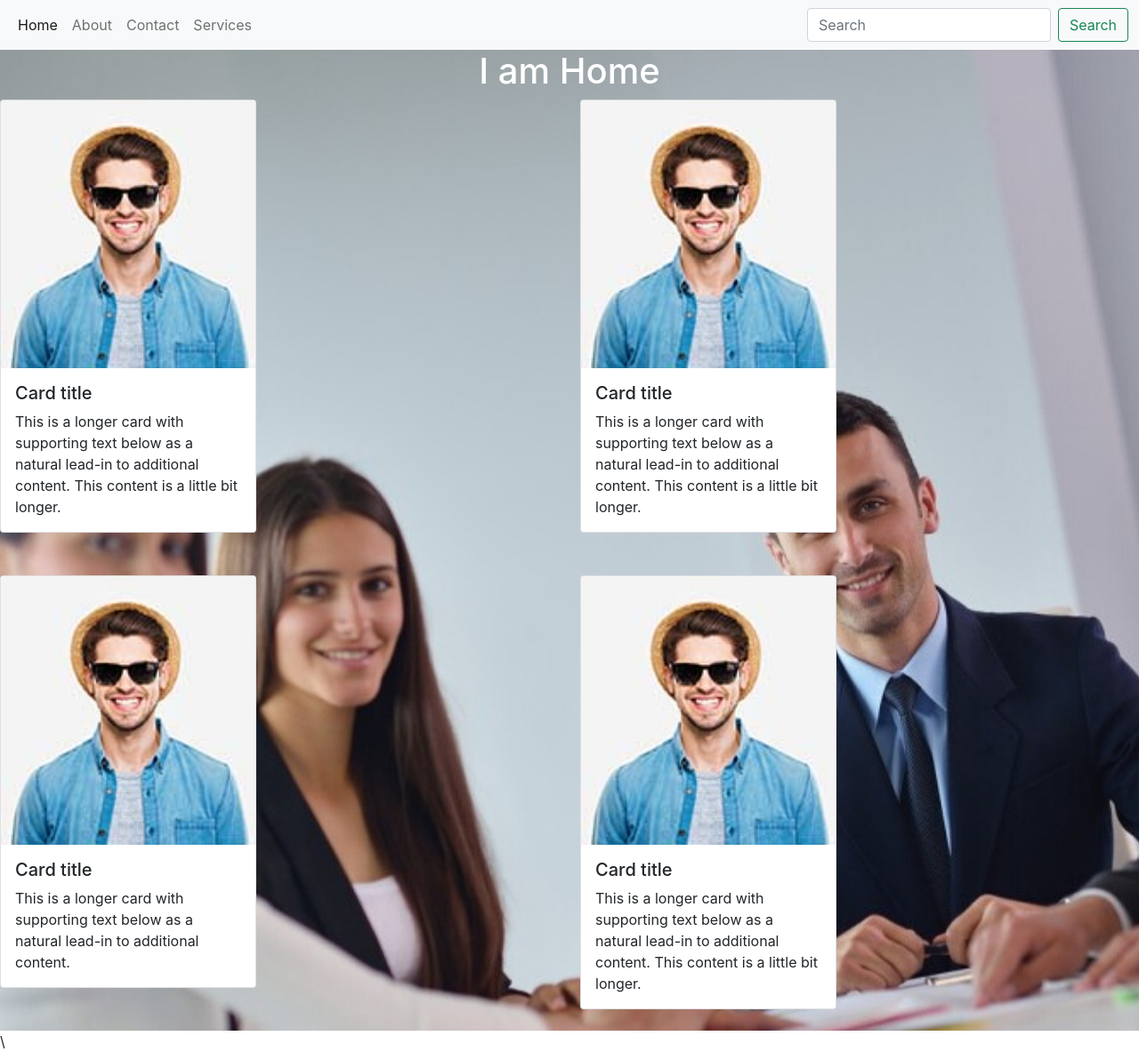
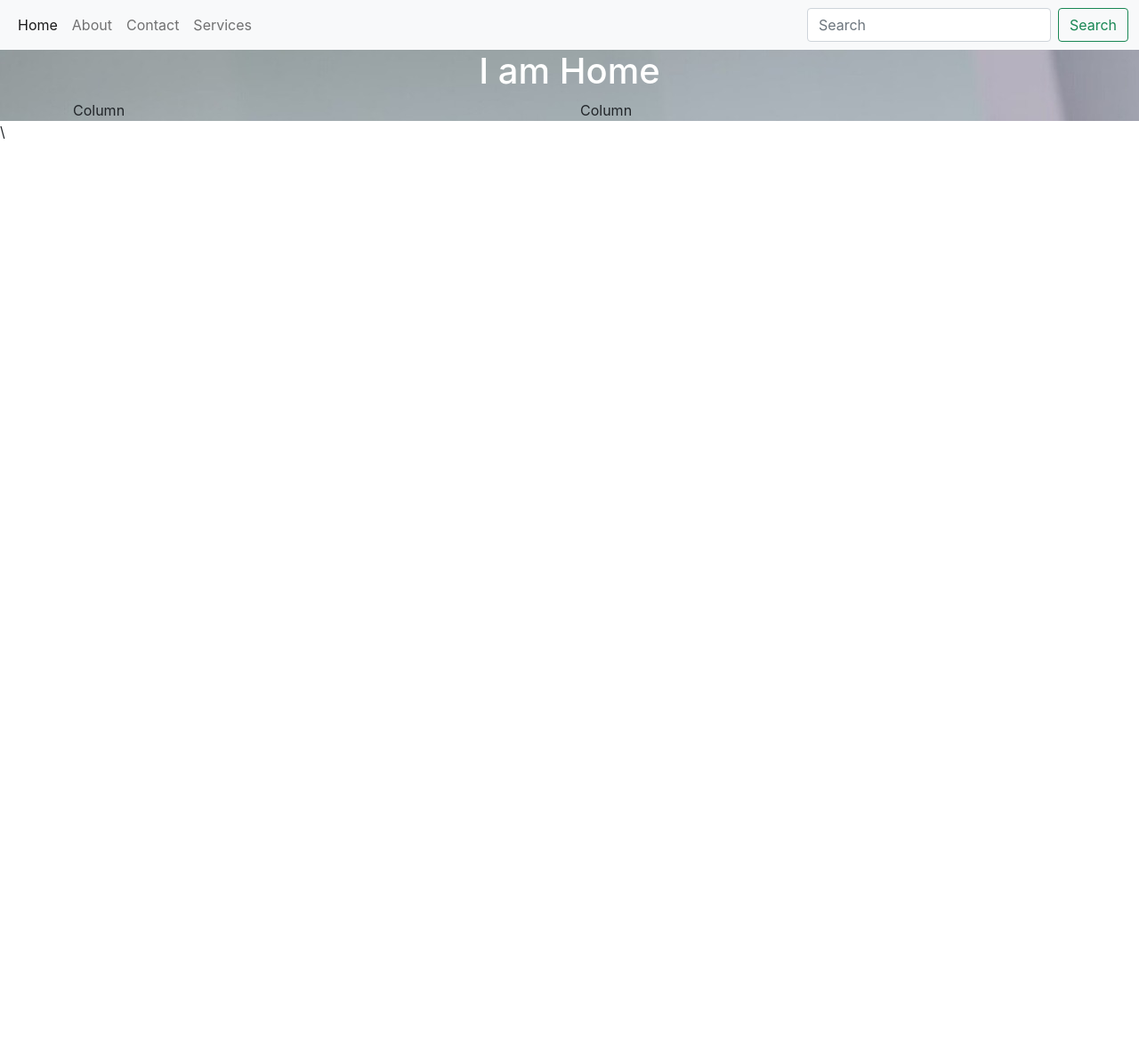
Before and after one commit to Hassam009/My-Personal-Portfolio-Website, a React (Create React App) app in the folder portfolio-website/: page / in a window 1280 px wide. Shown: the whole page at 89% size. After the commit the page ends 800 px from the top, so only its background shows below. Built offline with nearby package versions, Linux system fonts and the light colour scheme.

Commit message:
Some Changes

```diff
--- a/portfolio-website/src/Component/Home.js
+++ b/portfolio-website/src/Component/Home.js
@@ -1,64 +1,29 @@
-import React from 'react';
+import React from "react";
 
-import styled from 'styled-components';
+import styled from "styled-components";
 
 const Home = () => {
-
-const Wrapper=styled.section`
-.heroSection{
-  background-image: url('Images/B2.jpg');
+  const Wrapper = styled.section`
+    .heroSection {
+      background-image: url("Images/B2.jpg");
     }
-.text-center{
-  color:White
+    .text-center {
+      color: White;
     }
-`
+  `;
 
   return (
     <>
       <Wrapper>
         <div className="heroSection">
           <h1 className="text-center">I am Home</h1>
-      <div className="row row-cols-1 row-cols-md-2 g-4 justify-content-center">
-        <div className="col mb-4">
-          <div className="card" style={{ maxWidth: '18rem' }}>
-            <img src="/Images/1.jpg" className="card-img-top img-fluid" alt="..." />
-            <div className="card-body">
-              <h5 className="card-title">Card title</h5>
-              <p className="card-text">
-                This is a longer card with supporting text below as a natural lead-in to additional content. This content is a little bit longer.
-              </p>
+          <div class="container">
+  <div class="row">
+    <div class="col-md-6">
+      Column
     </div>
-          </div>
-        </div>
-        <div className="col mb-4">
-          <div className="card" style={{ maxWidth: '18rem' }}>
-            <img src="/Images/1.jpg" className="card-img-top img-fluid" alt="..." />
-            <div className="card-body">
-              <h5 className="card-title">Card title</h5>
-              <p className="card-text">
-                This is a longer card with supporting text below as a natural lead-in to additional content. This content is a little bit longer.
-              </p>
-            </div>
-          </div>
-        </div>
-        <div className="col mb-4">
-          <div className="card" style={{ maxWidth: '18rem' }}>
-            <img src="/Images/1.jpg" className="card-img-top img-fluid" alt="..." />
-            <div className="card-body">
-              <h5 className="card-title">Card title</h5>
-              <p className="card-text">This is a longer card with supporting text below as a natural lead-in to additional content.</p>
-            </div>
-          </div>
-        </div>
-        <div className="col mb-4">
-          <div className="card" style={{ maxWidth: '18rem' }}>
-            <img src="/Images/1.jpg" className="card-img-top img-fluid" alt="..." />
-            <div className="card-body">
-              <h5 className="card-title">Card title</h5>
-              <p className="card-text">
-                This is a longer card with supporting text below as a natural lead-in to additional content. This content is a little bit longer.
-              </p>
-            </div>
+    <div class="col-md-6">
+      Column
     </div>
   </div>
 </div>
```
Lines whose indentation alone changed are shown as unchanged.
